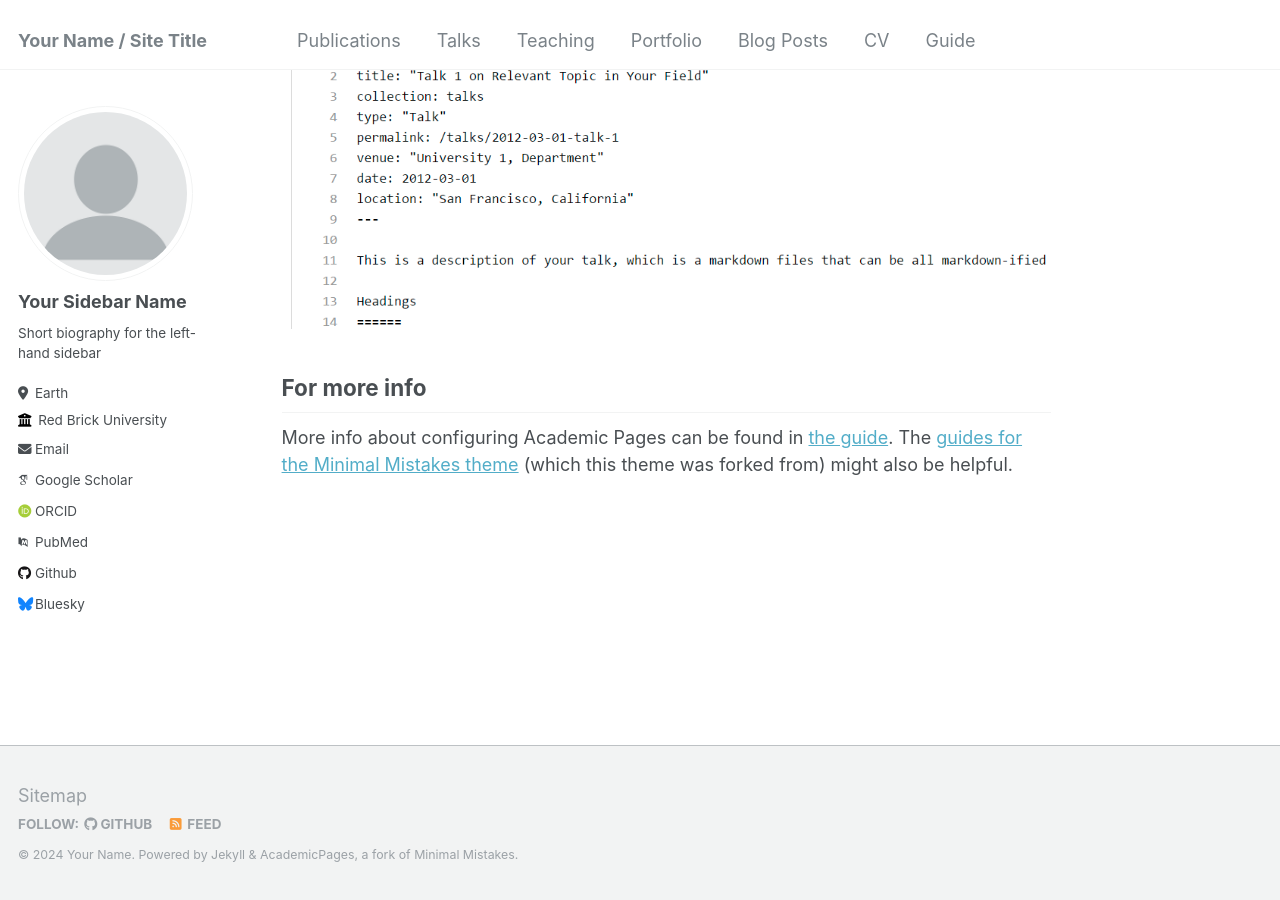
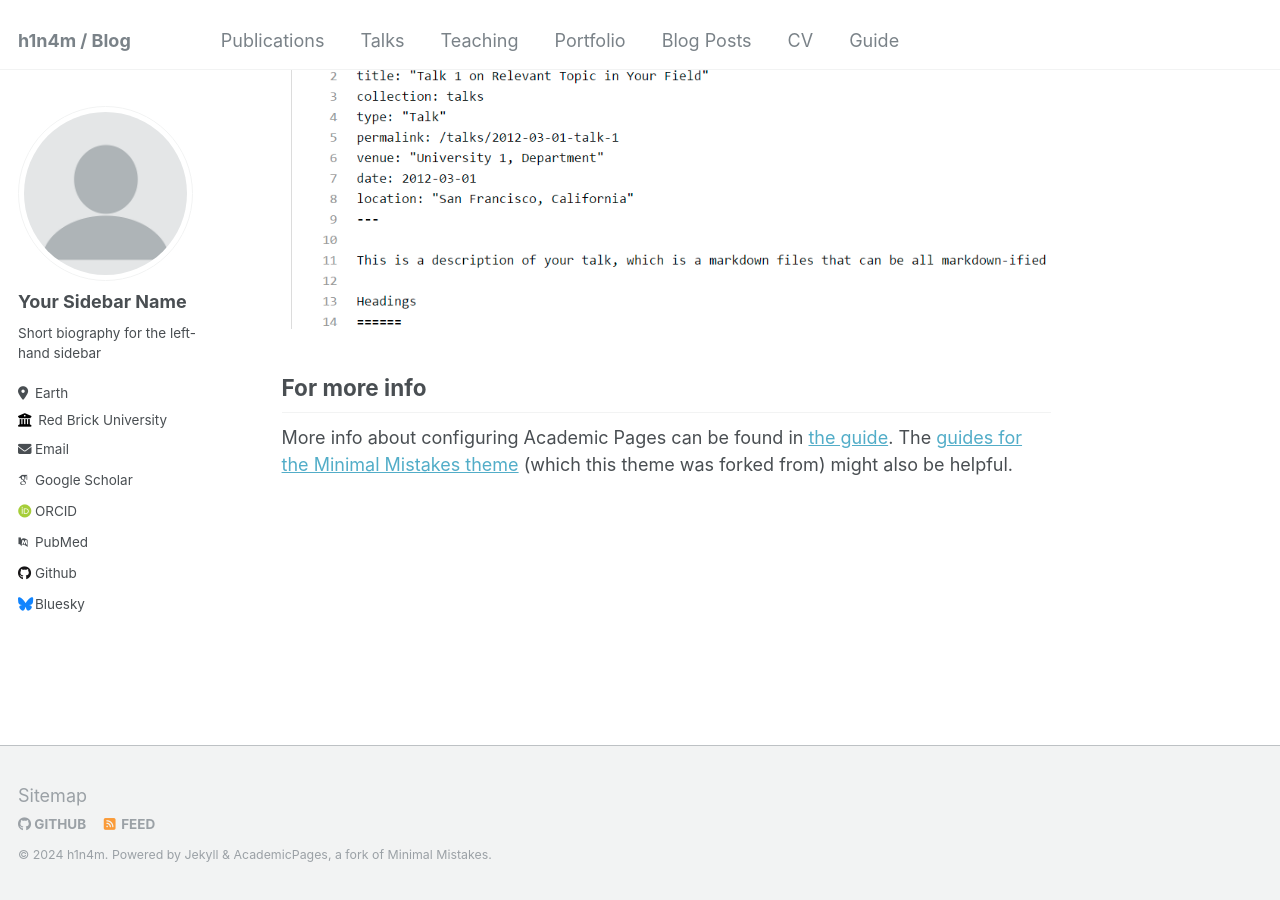
Before and after one commit to h1n4mx0/h1n4mx0.github.io, a Jekyll site: the page built from _pages/about.md, in a window 1280 px wide and 900 px high, scrolled down 2660 px. Built offline with Jekyll 4.4.1, drawn with Linux system fonts in a browser that asks for light colours; some web fonts are replaced.

Commit message:
test config

```diff
--- a/_config.yml
+++ b/_config.yml
@@ -7,10 +7,10 @@
 # server process.
 
 # Basic Site Settings
-locale                   : "en-US"
-title                    : "Your Name / Site Title"
+locale                   : "vi-VI"
+title                    : "h1n4m / Blog"
 title_separator          : "-"
-name                     : &name "Your Name"
+name                     : &name "h1n4m"
 description              : &description "personal description"
 url                      : https://academicpages.github.io # the base hostname & protocol for your site e.g. "https://mmistakes.github.io"
 baseurl                  : "" # the subpath of your site, e.g. "/blog"
```
